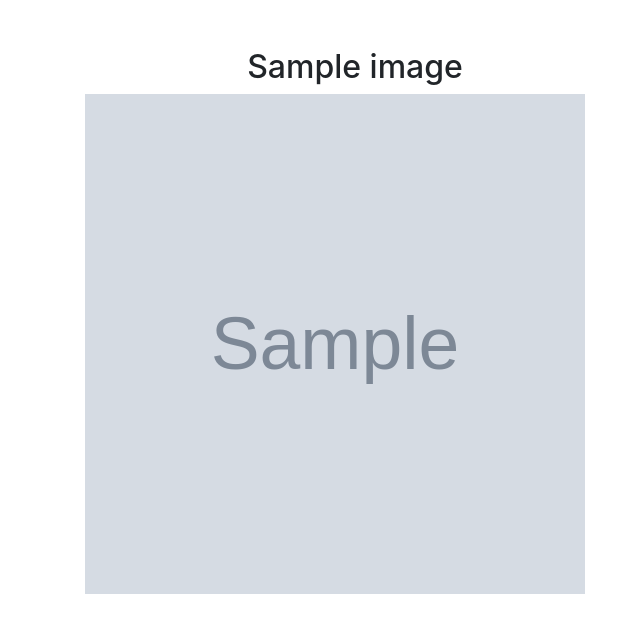
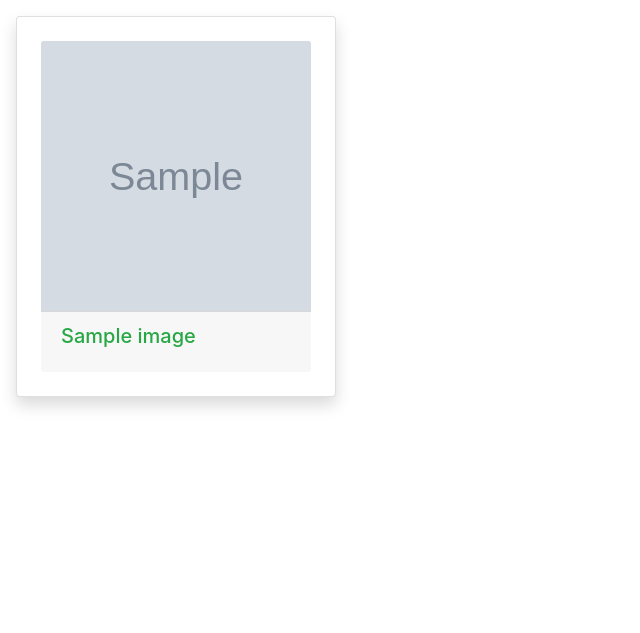
Before and after one commit to Michael-Ogaye/aj-galleries, a Django app: page / in a window 1280 px wide. Shown: the part 72-705 px from the top of the page, without its empty margins (0-640 px from the left). Run offline with Django 4.2, Linux system fonts and the light colour scheme; tables that the repository leaves empty hold one stand-in row (values such as "Sample post"); grey boxes marked "Sample" are stand-in pictures; some libraries are stand-ins or nearby versions.

Commit message:
ft:displaying of images and their names

```diff
--- a/pict/templates/pict/home.html
+++ b/pict/templates/pict/home.html
@@ -1,33 +1,21 @@
 {%extends 'base.html'%}
 
 {% block content %}
-{{block.super}}
 
-<div class="container">
-
-
-
-  {%if images%}
-    <div class="row my-5" >
-      <!-- displaying News articles -->
-      {%for image in images%}
-      <div class= "col-md-6 col-lg-6">
-        <h2 class="text-center">{{image.name}}  </h2>
-        <img  src="{{image.image.url}}" style="width: 500px;aspect-ratio: 1;" alt="">
+{%if images%}
+<div class="content mx-auto row" >
+  {%for image in images%}
+  <div class="card col-md-3 my-3 p-4 shadow m-3 " style="width: 18rem;">
+    <img src="{{image.image.url}}" class="card-img-top" alt="..." style="width: 100%;aspect-ratio: 1;">
+      <div class="card-footer ">
+        <h5 class="card-title text-success">{{image.name}}</h5>
 
       </div>
-
-    <!--Display news Article images  -->
-    <div class="col-xs-6 col-sm-6 col-md-6 col-lg-6">
-      <img src="" class="img-responsive" alt="">
-    </div>
-
-
-
-
-
     </div>
     {%endfor%}
+
+</div>
+
 
     {%else%}
     <div class="row card shadow mt-5 p-5 alert alert-warning">
```
Also changed, not shown: 1 other file.
